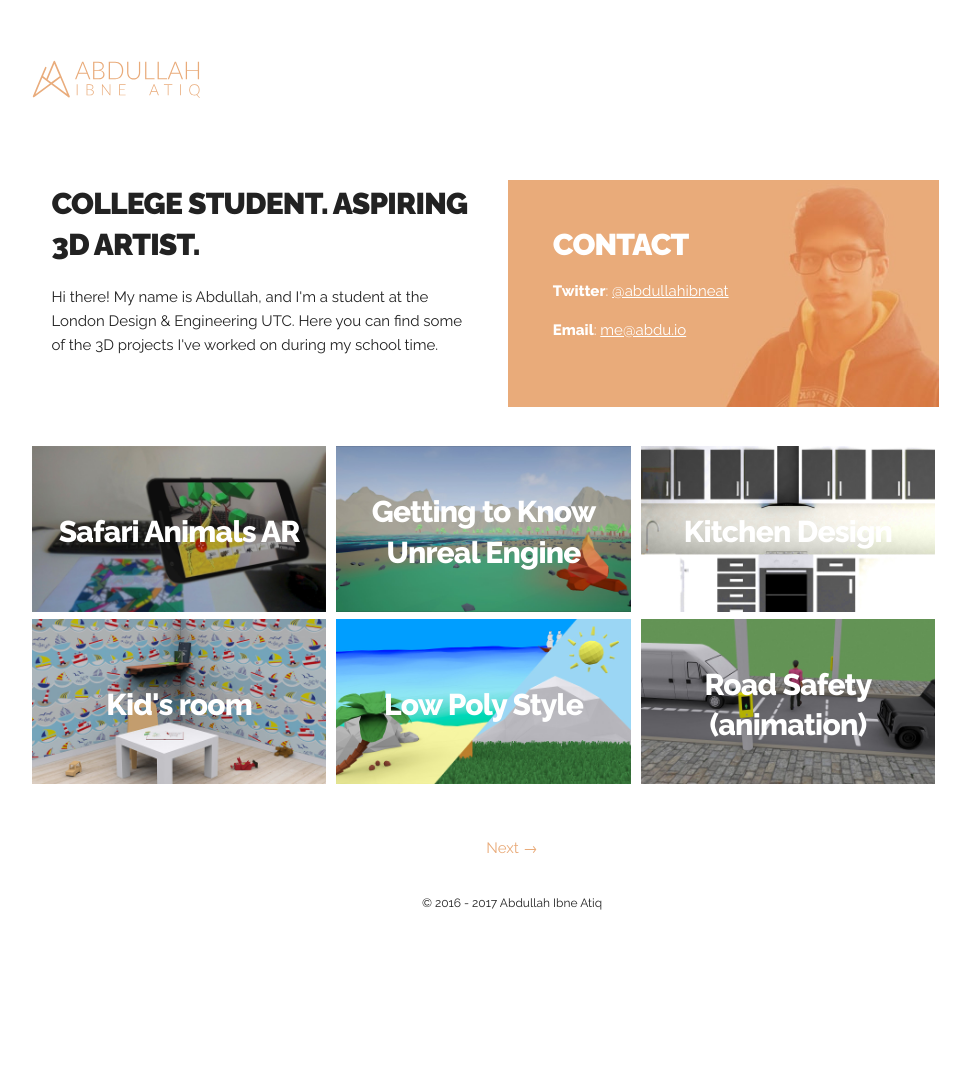
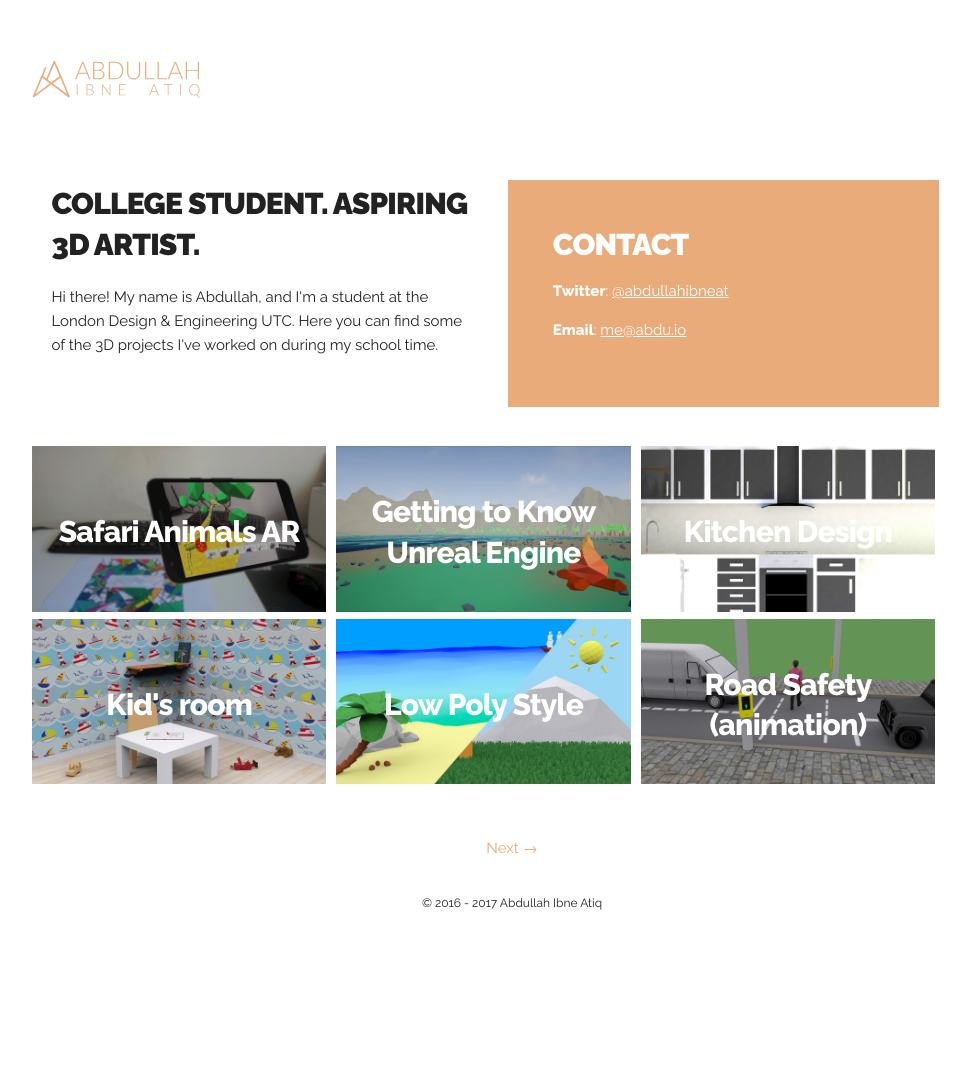
Before and after one commit to abdullahibneat/jekyll-portfolio, a Jekyll site: the page built from index.html, in a window 1280 px wide. Shown: the whole page, without its empty margins (128-1098 px from the left). Built offline with Jekyll 4.4.1, drawn with Linux system fonts in a browser that asks for light colours; the list of posts is cut into pages by our own code.

Commit message:
Update skeleton.css

```diff
--- a/assets/css/skeleton.css
+++ b/assets/css/skeleton.css
@@ -4,7 +4,8 @@
 .nav-items{height:20em;width:10em;position:absolute;top:50%;left:50%;transform:translate(-50%, -50%);z-index:999;text-align:center;}
 .menubutton{font-size:3em;position:absolute;top:1em;right:1em;cursor:pointer;z-index:99;}
 div.nav-items a{color:#ecac7a;text-decoration:none;}
-.contact{background:#e9ab7a url("/assets/images/me.jpg");background-position:right;background-size:cover;color:white;padding:3em;line-height:0.9em;border-style: solid;border-width:1em;}
+/*.contact{background:#e9ab7a url("/assets/images/me.jpg");background-position:right;background-size:cover;color:white;padding:3em;line-height:0.9em;border-style: solid;border-width:1em;}*/
+.contact{background:#e9ab7a;color:white;padding:3em;line-height:0.9em;border-style: solid;border-width:1em;}
 .article-container{position:relative;margin:0 10px 0 0 !important;}
 .featured-image{max-width:100%;max-height:100%;}
 .article-title{position:absolute;top:50%;transform:translateY(-50%);text-align:center;width:100%;font-weight:800;color:white;}
```
